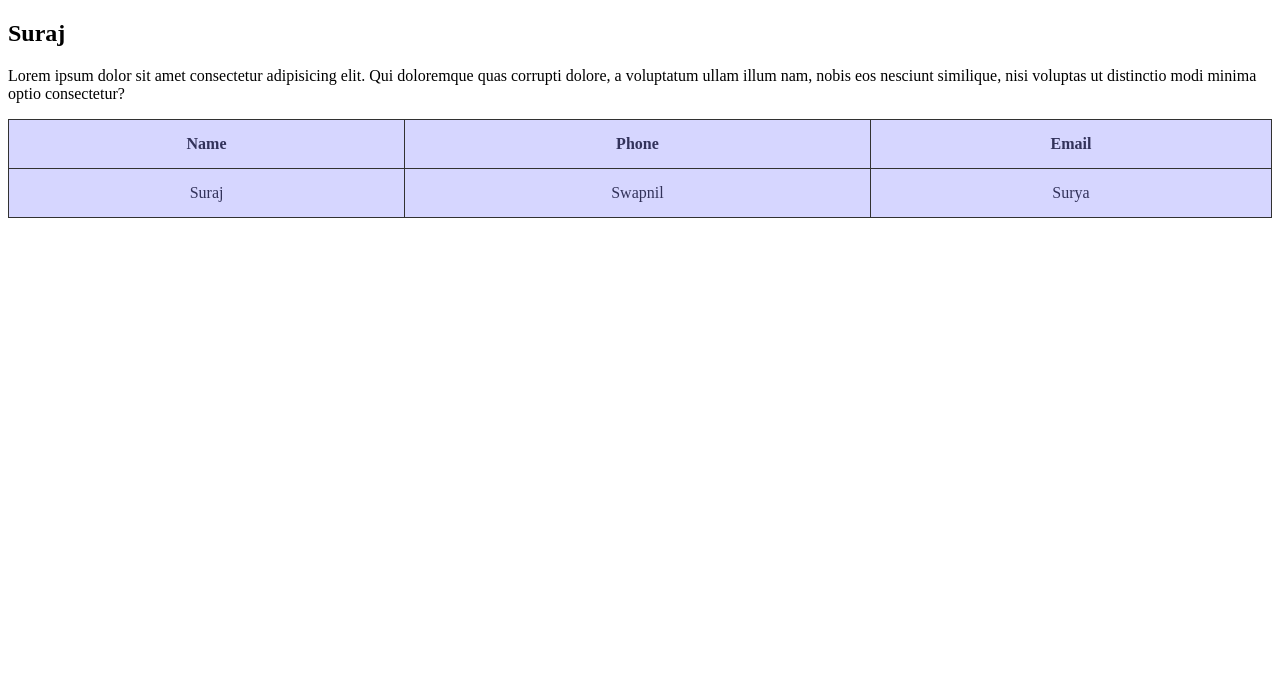
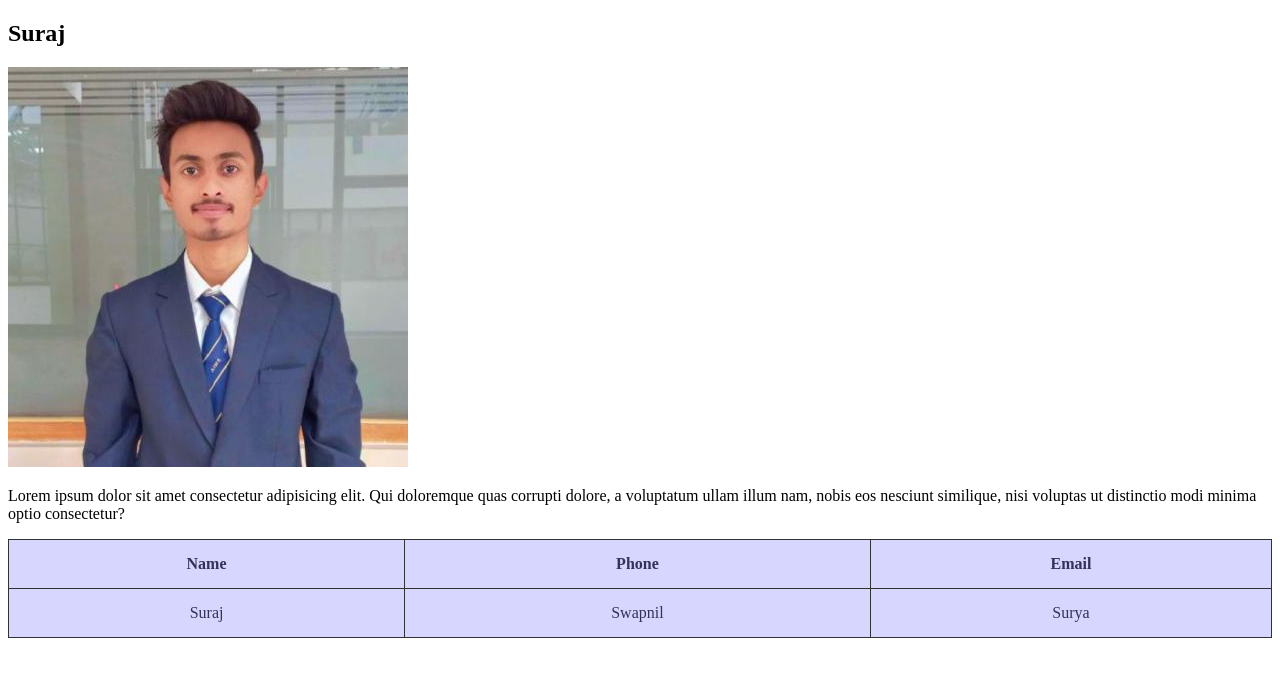
Before and after one commit to SurajAmbesange/localrepo, a plain HTML site: page index.html in a window 1280 px wide. Drawn offline with Linux system fonts and the light colour scheme.

Commit message:
Added image

```diff
--- a/index.html
+++ b/index.html
@@ -8,6 +8,7 @@
 </head>
 <body>
     <h2>Suraj</h2>
+    <img src="Suraj.jpg" alt="" srcset="">
     <p>Lorem ipsum dolor sit amet consectetur adipisicing elit. Qui doloremque quas corrupti dolore, a voluptatum ullam illum nam, nobis eos nesciunt similique, nisi voluptas ut distinctio modi minima optio consectetur?</p>
     <table style="width: 100%;" class="col">
         <tr>
```
